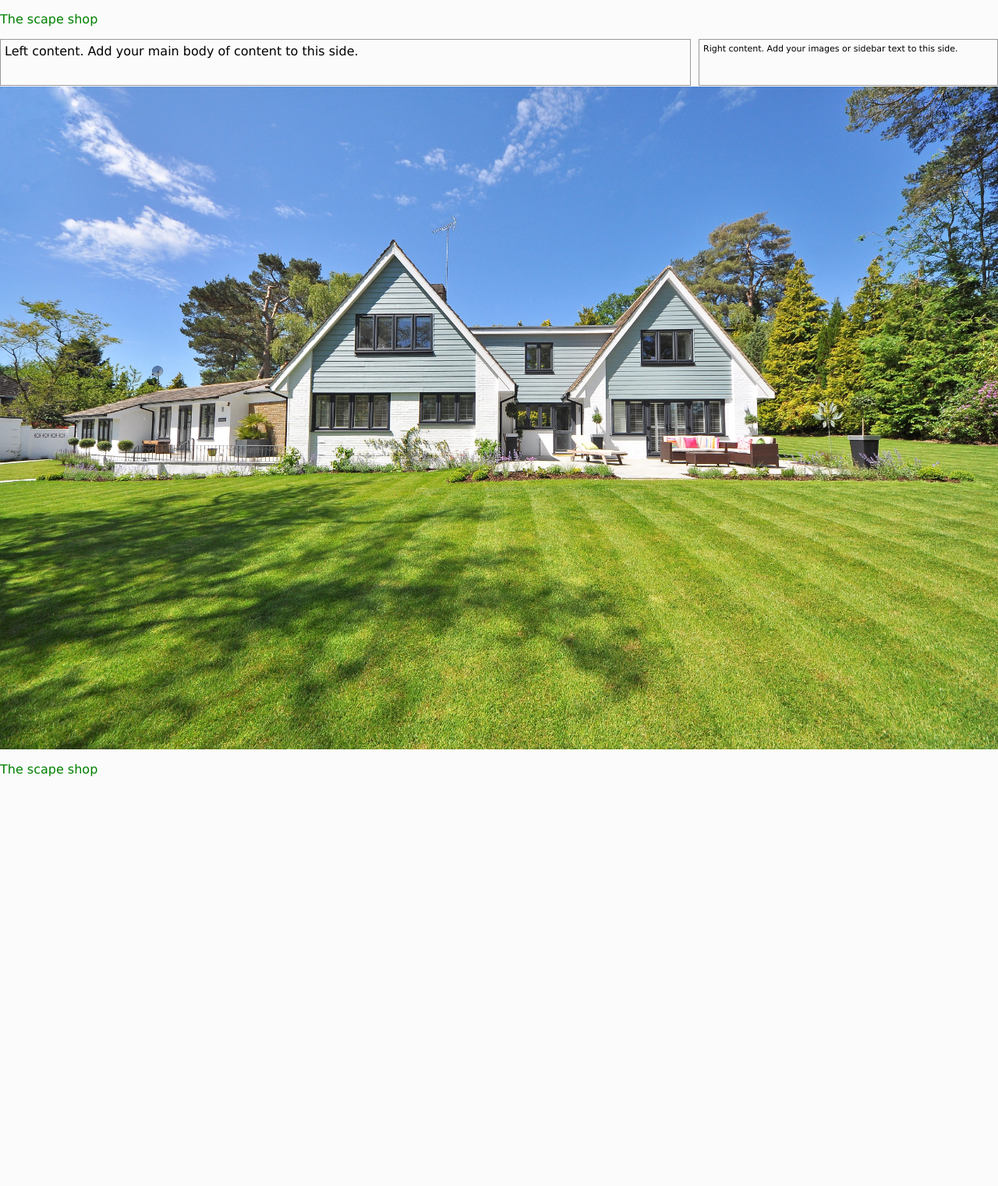
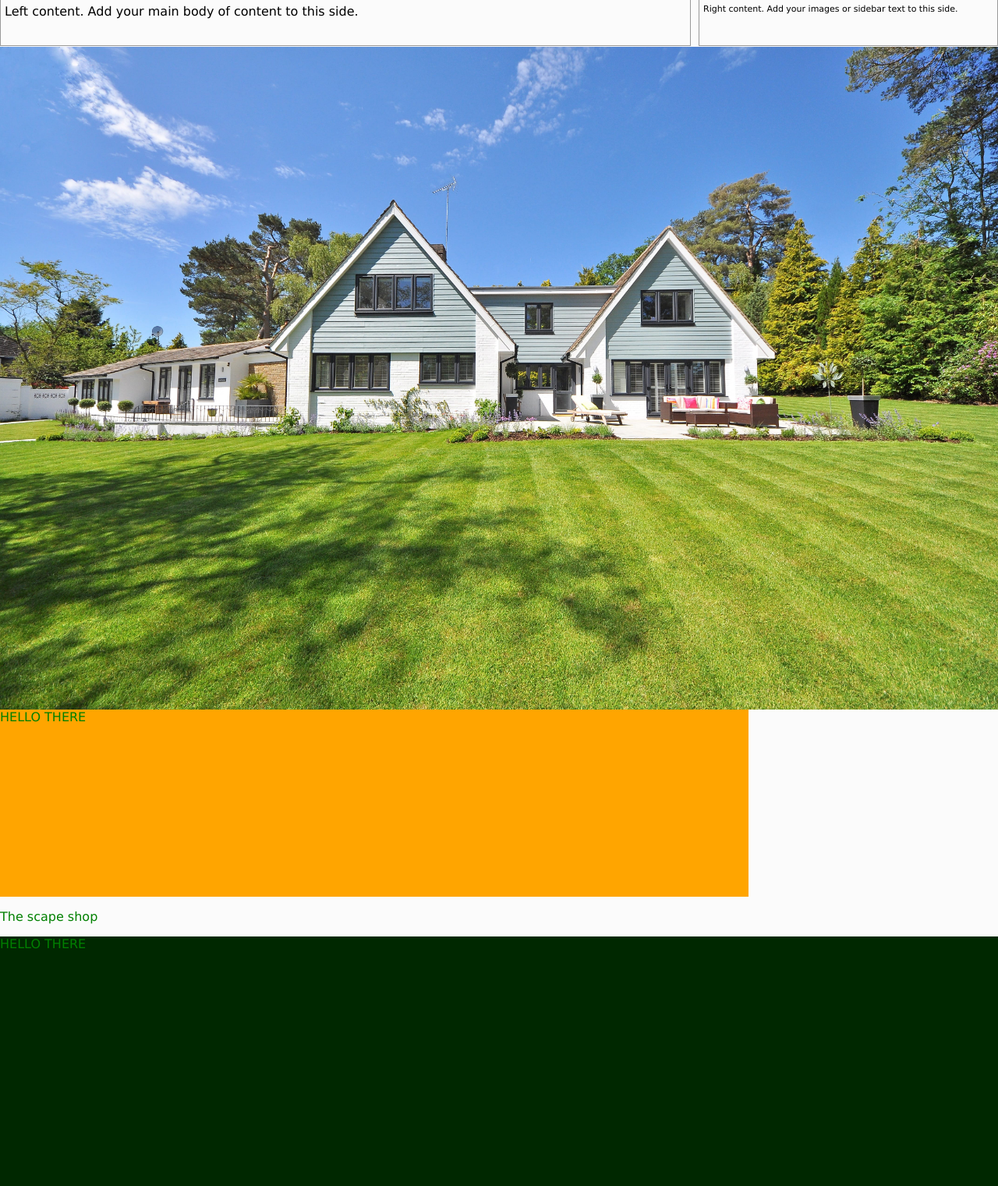
Before and after one commit to whumphries88/coastal-llc.github.io, a PHP site: page / in a window 1280 px wide. Shown: the part 277-1798 px from the top of the page at 78% size. Before the commit the page ends 1273 px from the top, so only its background shows below. Run offline with PHP 8.4, Linux system fonts and the light colour scheme; some libraries are stand-ins or nearby versions.

Commit message:
footer added and portfolio section added to navbar

```diff
--- a/about.html
+++ b/about.html
@@ -44,5 +44,7 @@
   </div>
 </div>
 
+
+
 <script src="scripts/main.js"></script>
 </body>
--- a/index.html
+++ b/index.html
@@ -25,6 +25,7 @@
       <li><a href="about.html">About</a></li>
       <li><a href="services.html">Services</a></li>
       <li><a href="contact.html">Contact</a></li>
+      <li><a href="gallery.html">Portfolio</a></li>
     </ul>
   </div>
 </div>
@@ -33,7 +34,7 @@
 <div class="header-yes"></div>
 
 
-<section><p> The scape shop </p></section>
+<section></section>
 <article>
   <div class="float-left-area">
     <div class="inner-left">
@@ -53,9 +54,18 @@
 
   <div class="clear-floated"></div>
   <img src="images\lnd-samp-img-3-min.jpeg" alt="My test image">
+
+<div id="help_panel">
+  <p>HELLO THERE </p>
+</div>
+
 </article>
 <aside><p> The scape shop </p></aside>
-<footer></footer>
+<footer>
+  <div id="footer">
+    <p>HELLO THERE </p>
+  </div>
+</footer>
 
 
 <script src="scripts/main.js"></script>
--- a/styles/style.css
+++ b/styles/style.css
@@ -220,3 +220,18 @@ img {vertical-align: middle;}
 }
 .w3-left, .w3-right, .w3-badge {cursor:pointer}
 .w3-badge {height:13px;width:13px;padding:0}
+
+#help_panel {
+  width: 100vw;
+  background-color: orange;
+  max-width: 960px;
+  height: 30vh;
+}
+#help_panel p {
+	margin: 0px;
+}
+
+#footer {
+	background-color: #002800;
+	height: 40vh;
+}
```
